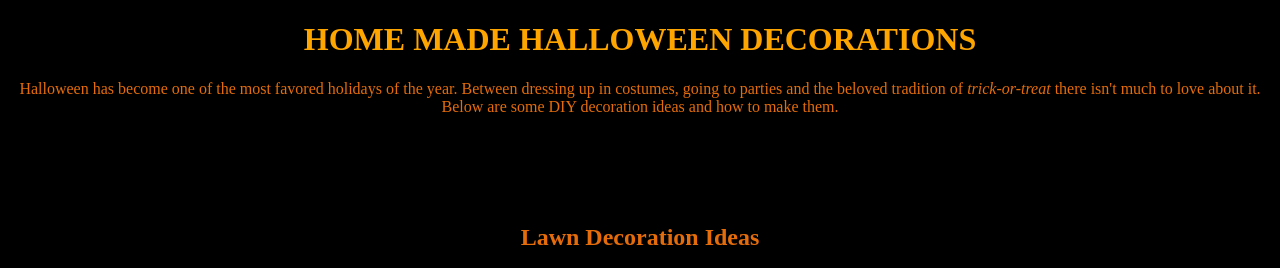
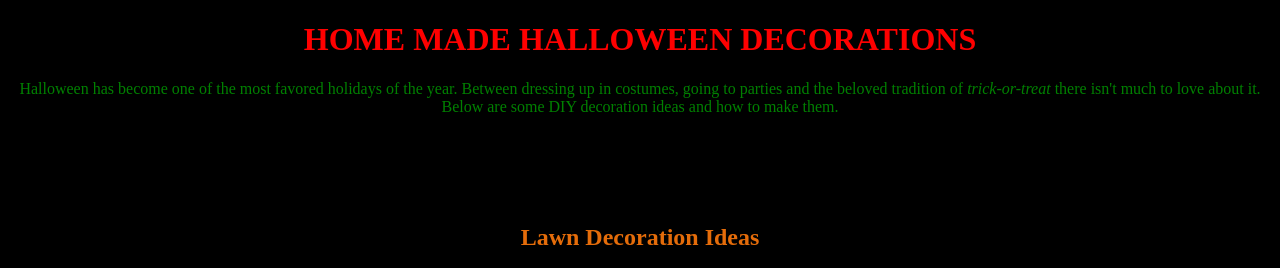
Before and after one commit to PHL-LC101-April22/js-assignment-4-html-me-something-nickv8, a website: page index.html in a window 1280 px wide. Shown: the top 268 px of the page. Drawn offline with Linux system fonts and the light colour scheme.

Commit message:
made css changes

```diff
--- a/index.html
+++ b/index.html
@@ -8,11 +8,11 @@
       <!-- Write your HTML in this file! -->
    <header>
    <div class="title">
-      <h1>HOME MADE HALLOWEEN DECORATIONS</h1>
+      <h1 id="mainHeading">HOME MADE HALLOWEEN DECORATIONS</h1>
    </div>
 
    <div class="opening">
-    <p>Halloween has become one of the most favored holidays of the year. Between dressing up in costumes, going to parties and the beloved tradition
+    <p id="testP" class="funParagraph">Halloween has become one of the most favored holidays of the year. Between dressing up in costumes, going to parties and the beloved tradition
        of <em>trick-or-treat</em> there isn't much to love about it. Below are some DIY decoration ideas and how to make them.
     </p>
     </div>
--- a/styles.css
+++ b/styles.css
@@ -1,6 +1,16 @@
 /* Write your CSS here! */
 body {
-    background: linear-gradient(black 10% , rgb(93, 2, 93), black)
+    background: linear-gradient(black 10% , rgb(93, 2, 93), black);
+    margin: 8px;
+    display: block
+}
+
+#mainHeading {
+    color: red;
+}
+
+.funParagraph {
+    color: green;
 }
 
 .title {
```
